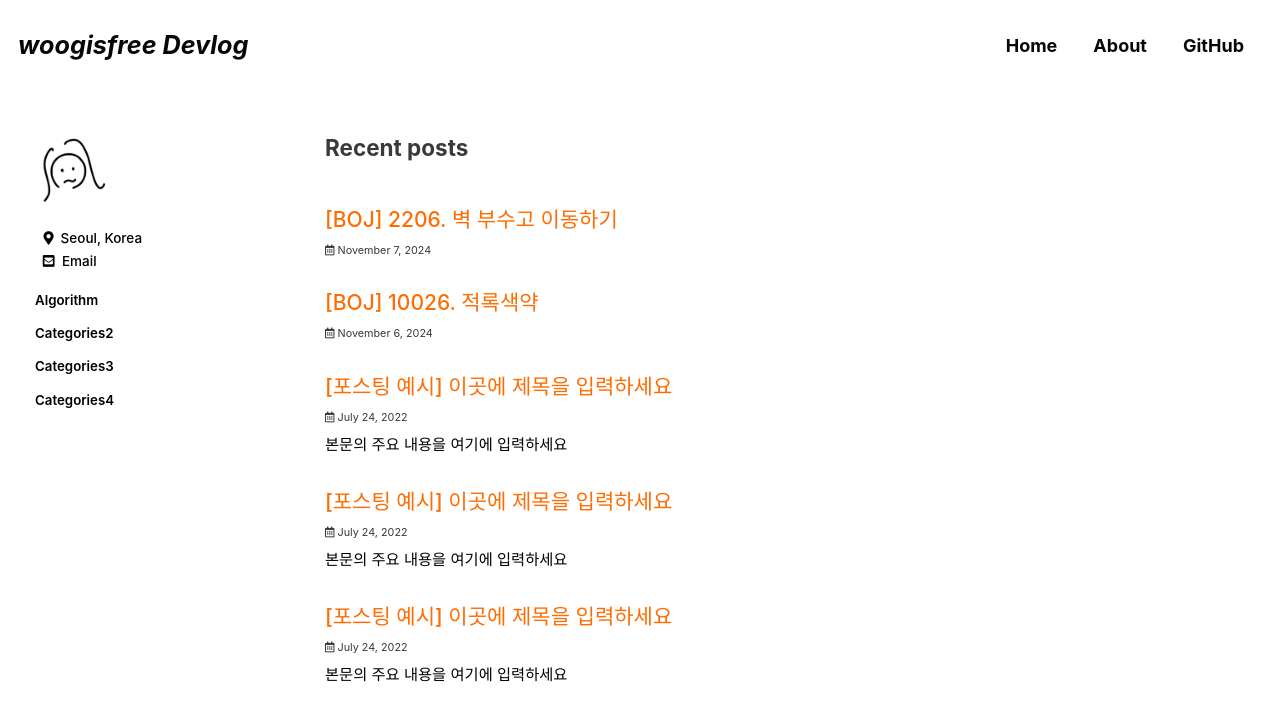
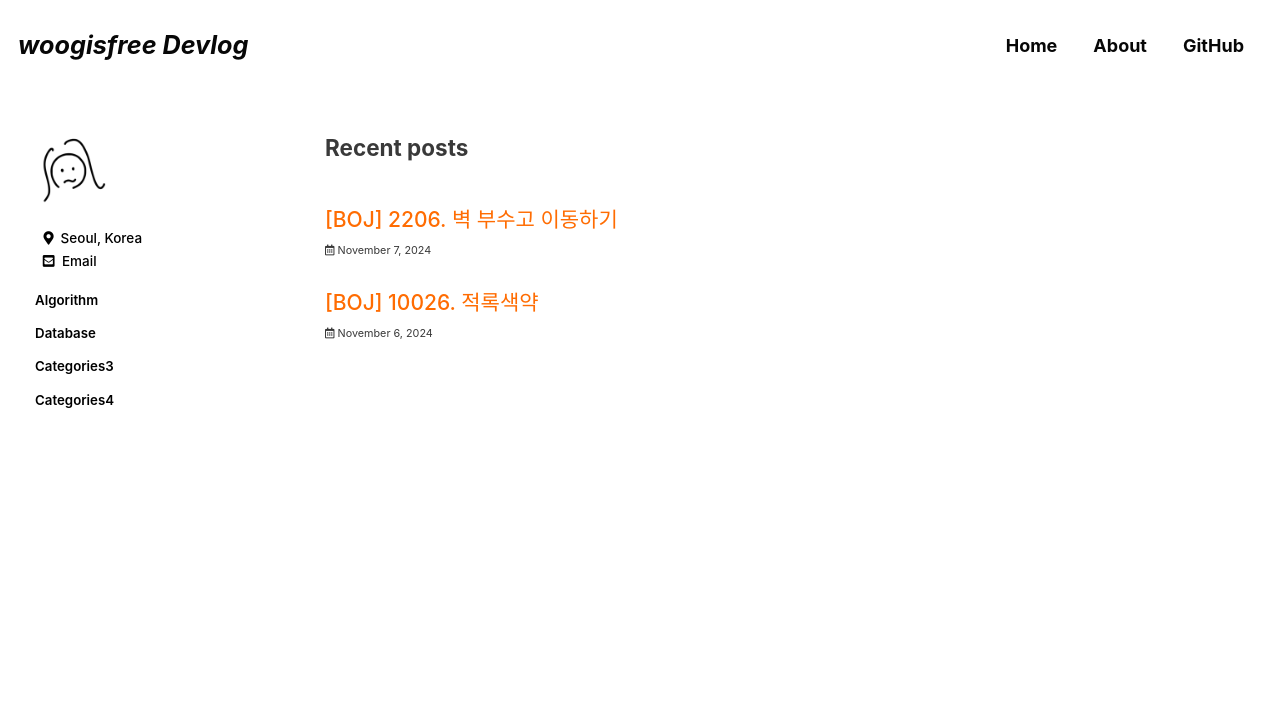
Before and after one commit to woogisfree/woogisfree.github.io, a Jekyll site: the page built from index.html, in a window 1280 px wide and 900 px high. Shown: the top 721 px of the window. Built offline with Jekyll 4.4.1, drawn with Linux system fonts in a browser that asks for light colours; cached includes are drawn as plain includes; some web fonts are replaced; the list of posts is cut into pages by our own code.

Commit message:
feat: add category named database

```diff
--- a/_data/navigation.yml
+++ b/_data/navigation.yml
@@ -20,8 +20,8 @@ main:
 categories:
   - title: 'Algorithm'
     url: /categories/algorithm/
-  - title: 'Categories2'
-    url: /categories/categories2/
+  - title: 'Database'
+    url: /categories/database/
   - title: 'Categories3'
     url: /categories/categories3/
   - title: 'Categories4'
--- a/_posts/2022-07-24-categories-post-name-here-2.md
+++ /dev/null
@@ -1,21 +0,0 @@
----
-title: "[포스팅 예시] 이곳에 제목을 입력하세요"
-excerpt: "본문의 주요 내용을 여기에 입력하세요"
-
-categories:
-  - Categories2
-tags:
-  - [tag1, tag2]
-
-permalink: /categories2/post-name-here-2/
-
-toc: true
-toc_sticky: true
-
-date: 2022-07-24
-last_modified_at: 2022-07-24
----
-
-## 🦥 본문
-
-본문은 여기에 ...
--- a/_posts/2022-07-24-categories-post-name-here-3.md
+++ /dev/null
@@ -1,21 +0,0 @@
----
-title: "[포스팅 예시] 이곳에 제목을 입력하세요"
-excerpt: "본문의 주요 내용을 여기에 입력하세요"
-
-categories:
-  - Categories3
-tags:
-  - [tag1, tag2]
-
-permalink: /categories3/post-name-here-3/
-
-toc: true
-toc_sticky: true
-
-date: 2022-07-24
-last_modified_at: 2022-07-24
----
-
-## 🦥 본문
-
-본문은 여기에 ...
--- a/_posts/2022-07-24-categories-post-name-here-4.md
+++ /dev/null
@@ -1,21 +0,0 @@
----
-title: "[포스팅 예시] 이곳에 제목을 입력하세요"
-excerpt: "본문의 주요 내용을 여기에 입력하세요"
-
-categories:
-  - Categories4
-tags:
-  - [tag1, tag2]
-
-permalink: /categories4/post-name-here-4/
-
-toc: true
-toc_sticky: true
-
-date: 2022-07-24
-last_modified_at: 2022-07-24
----
-
-## 🦥 본문
-
-본문은 여기에 ...
```
Also changed, not shown: _pages/categories/category-algorithm.md (added, +9 -0 lines), _pages/categories/category-categories2.md (deleted, +0 -9 lines), _pages/categories/category-database.md (renamed from _pages/categories/category-categories1.md, +3 -3 lines).
